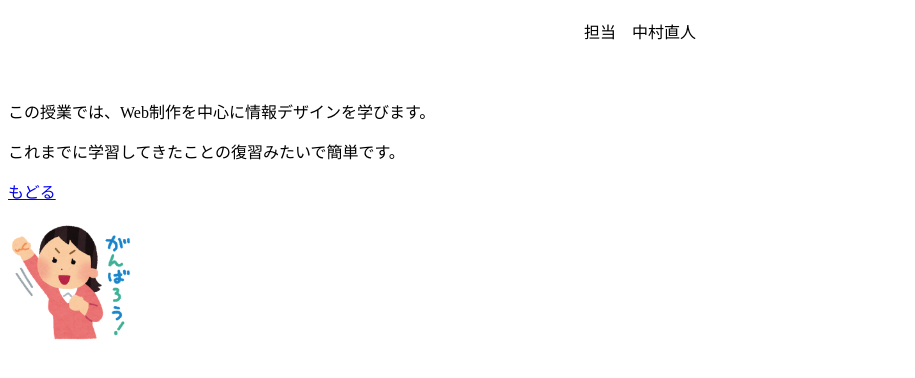
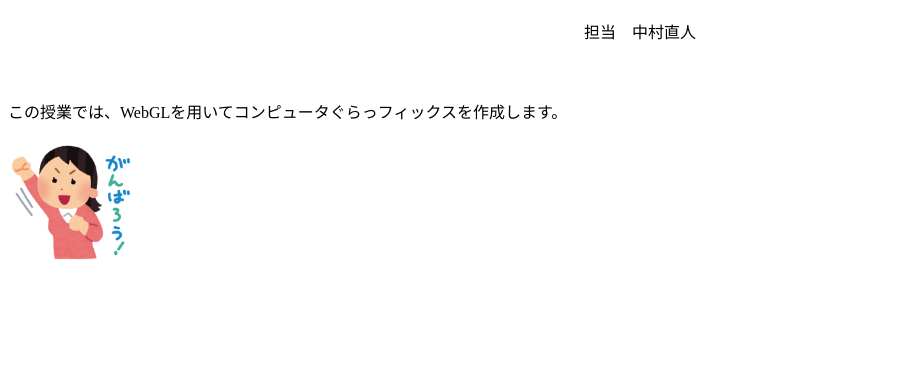
Before and after one commit to EUdesu/2025visual, a plain HTML site: page lesson1-org1.html in a window 1280 px wide. Shown: the part 70-448 px from the top of the page, without its empty margins (0-915 px from the left). Drawn offline with Linux system fonts and the light colour scheme.

Commit message:
Update lesson1-org1.html

```diff
--- a/lesson1-org1.html
+++ b/lesson1-org1.html
@@ -2,14 +2,13 @@
 <HTML>
    <HEAD>
       <meta charset="UTF-8">
-      <TITLE>Webページの基礎</TITLE>
+      <TITLE>コンピュータグラフィックス</TITLE>
    </HEAD>
    <BODY>
 	<center><h1>ビジュアルコンテンツデザイン</h1>
 	<P>担当　中村直人</center>
-　　　　<P>この授業では、Web制作を中心に情報デザインを学びます。</p>
-<p>これまでに学習してきたことの復習みたいで簡単です。</p>
-<p><a href="lesson1-top.html">もどる</a></p>
+　　　　<P>この授業では、WebGLを用いてコンピュータぐらっフィックスを作成します。</p>
         <P><img src="ganba.png" width="128" height="128" alt="頑張ろう">
    </BODY>
+
 </HTML>
```
